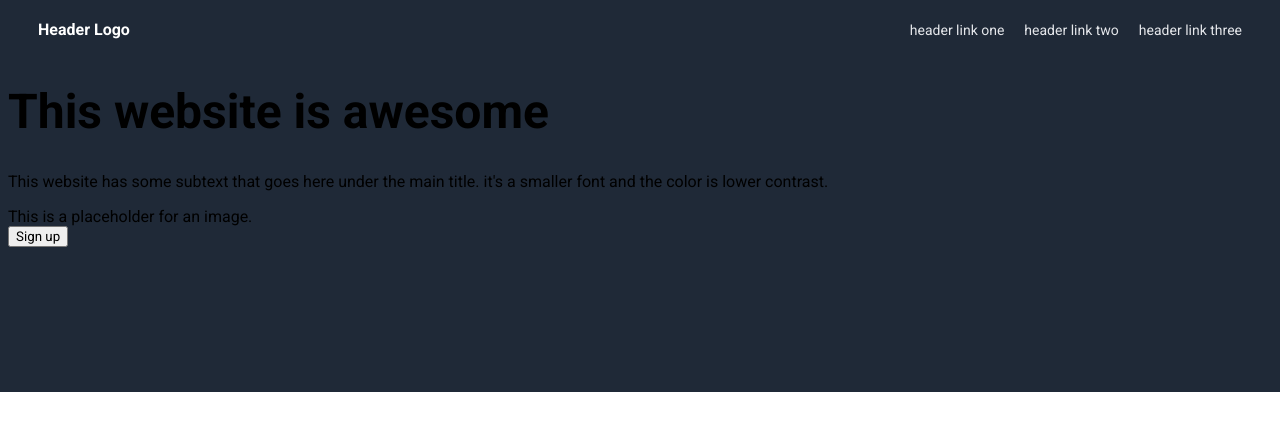
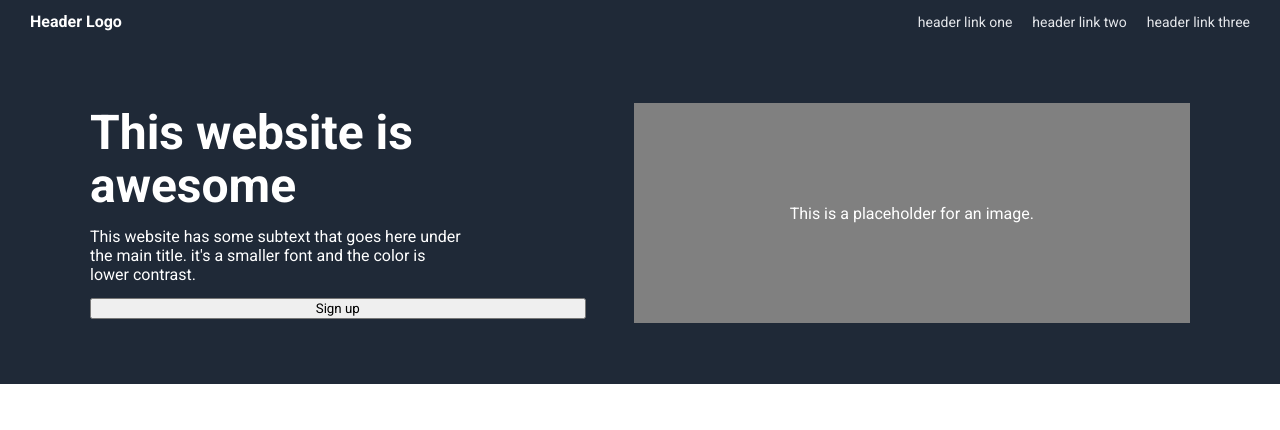
Before and after one commit to StavrosV28/landing-page, a plain HTML site: page index.html in a window 1280 px wide. Drawn offline with Linux system fonts and the light colour scheme.

Commit message:
Formatted hero text/image on first half of landing page

```diff
--- a/index.html
+++ b/index.html
@@ -20,16 +20,17 @@
             </ul>
         </div>
 
+        <div class="title-test">
+            <div class="info-grab">
+                <h1>This website is awesome</h1>
 
-
-        <h1>This website is awesome</h1>
-        <p>This website has some subtext that goes here under the main title.
-            it's a smaller font and the color is lower contrast.
-        </p>
-
-        <div>This is a placeholder for an image.</div>
-
-        <button>Sign up</button>
+                <p class="subtext">This website has some subtext that goes here under the main title.
+                it's a smaller font and the color is lower contrast.
+                </p>
+                <button>Sign up</button>
+            </div>
+            <div class="image">This is a placeholder for an image.</div>
+        </div>
     </div>
 
 
--- a/style.css
+++ b/style.css
@@ -6,11 +6,14 @@ body {
     background-image: linear-gradient(to bottom, #1f2937 20%, #1f2937 48%,
     white 40%, white 60% );
     min-height: 100vh;
+    margin: 0;
 }
 
 h1 {
     font-size: 48px;
     font-weight: 900;
+    margin: 0;
+    line-height: 1.1;
 }
 
 
@@ -44,3 +47,42 @@ ul {
     font-size: 14px;
 
 }
+
+.center-content {
+    display: flex;
+}
+
+.title-test {
+    display: flex;
+    color: white;
+    align-items: center;
+    justify-content: space-between;
+    gap: 48px;
+    padding: 60px 30px;
+    max-width: 1100px;
+    margin: 0 auto;
+}
+
+.subtext {
+    margin: 0;
+    max-width: 42ch;
+}
+
+.info-grab {
+    max-width: 520px;
+    display: flex;
+    flex-direction: column;
+    gap: 14px;
+
+}
+
+.image {
+    background-color: grey;
+    height: 220px;
+    width: 520px;
+    text-align: center;
+    display: flex;
+    justify-content: center;
+    align-items: center;
+    padding: 0px 40px;
+}
```
